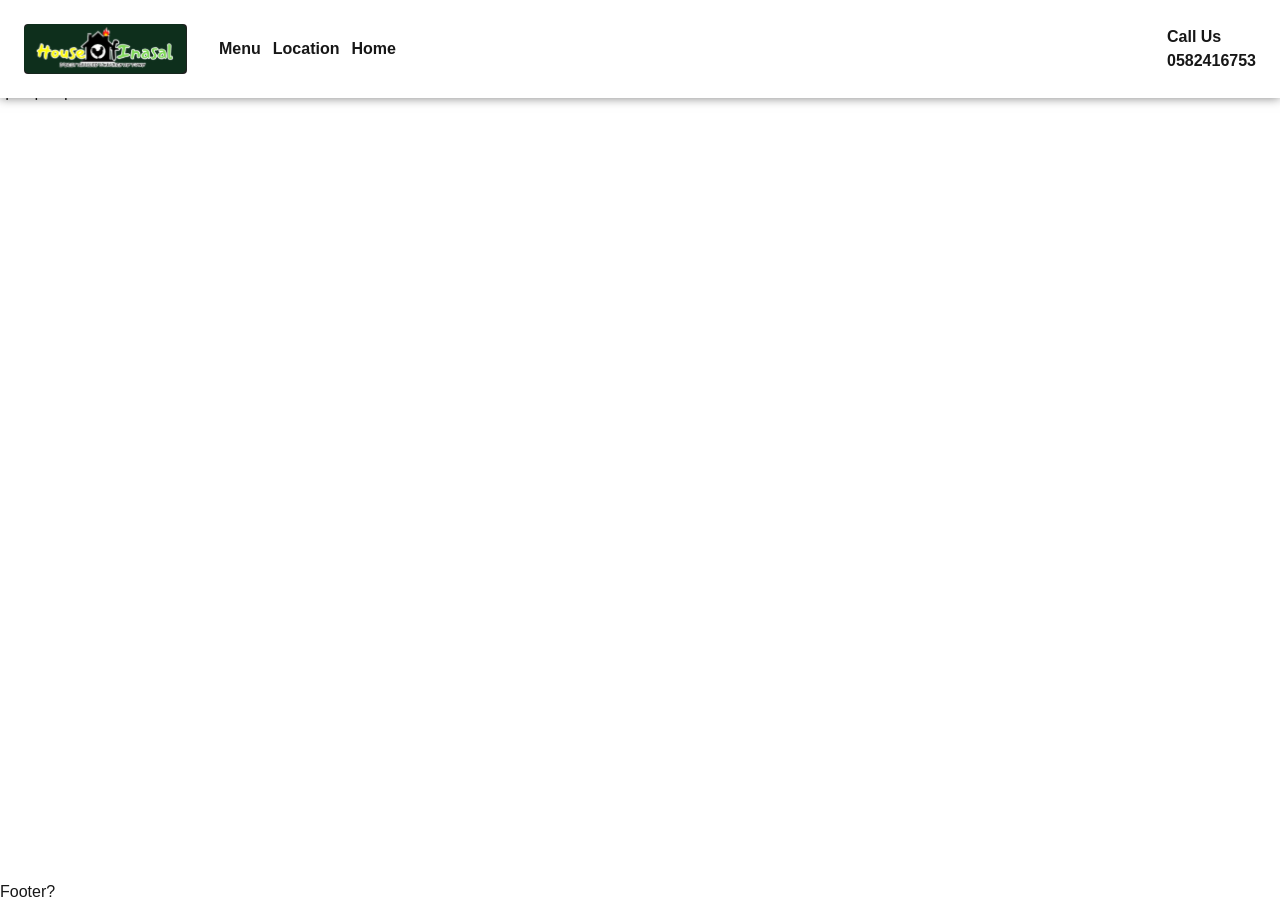
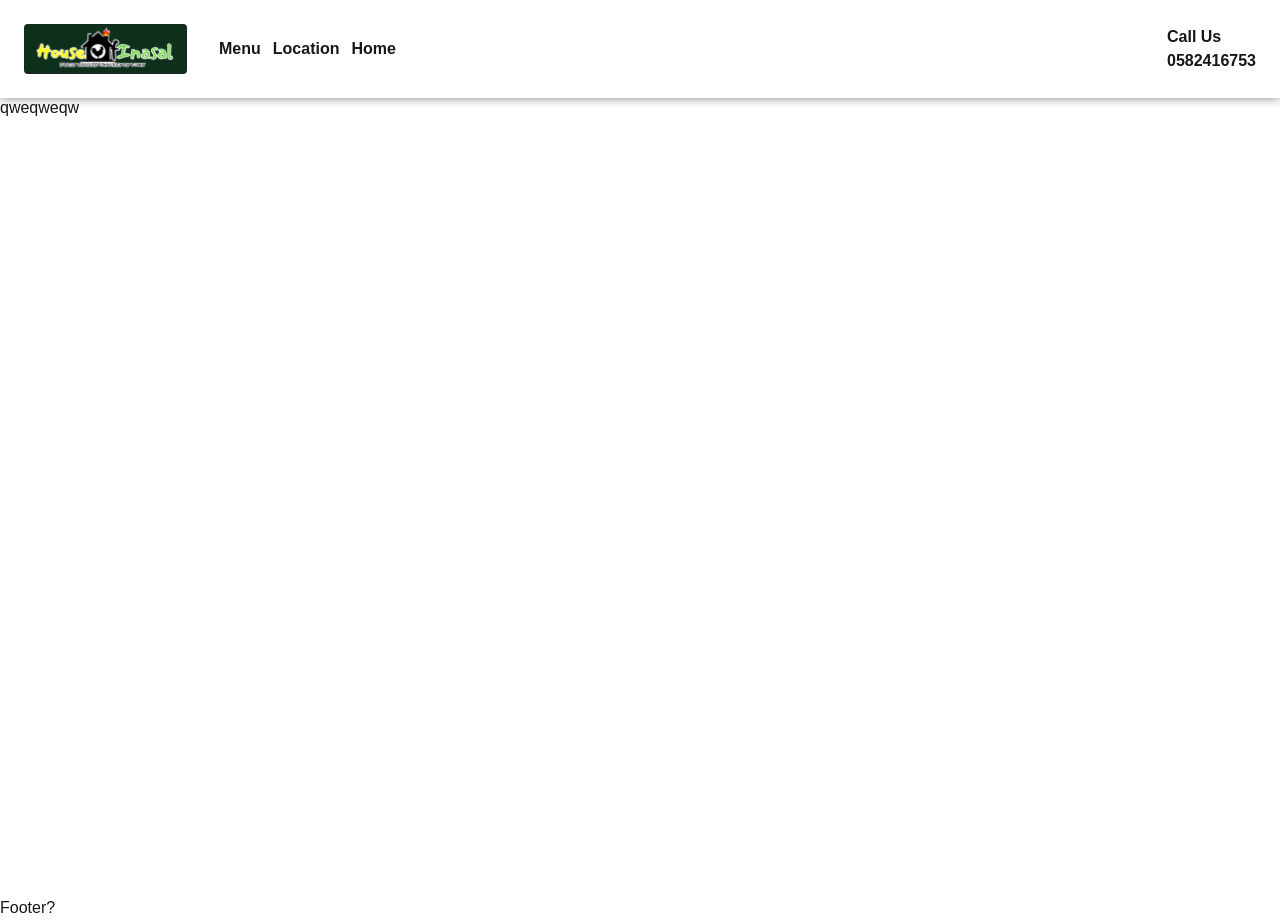
Before and after one commit to jmlsoteyza/houseofinasal, a Next.js app: page / in a window 1280 px wide. Built offline with nearby package versions, Linux system fonts and the light colour scheme.

Commit message:
padding main

```diff
--- a/src/app/layout.js
+++ b/src/app/layout.js
@@ -31,7 +31,7 @@
         className={`${geistSans.variable} ${montserrat.variable} ${geistMono.variable} antialiased`}
       >
         <Navbar />
-        <main className="pt-20">{children}</main>
+        <main className="pt-24">{children}</main>
         <Footer />
       </body>
     </html>
```
